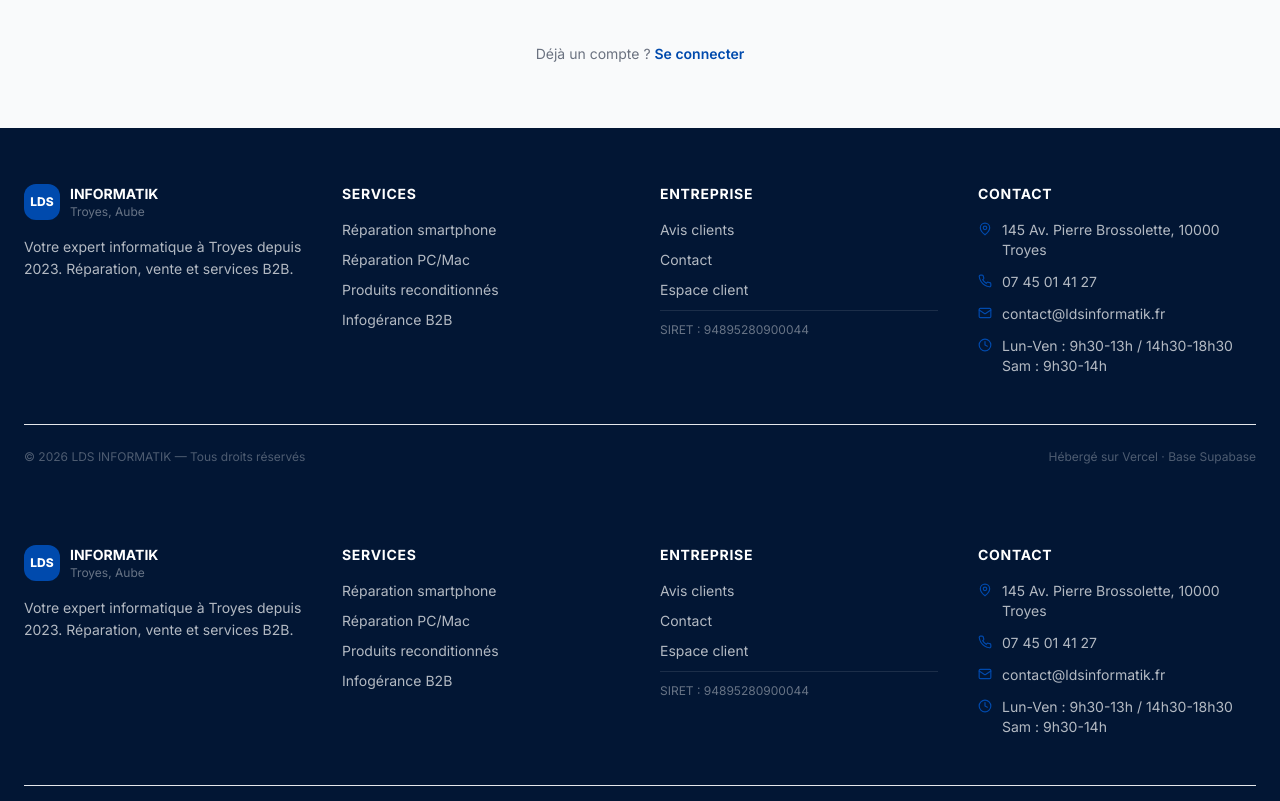
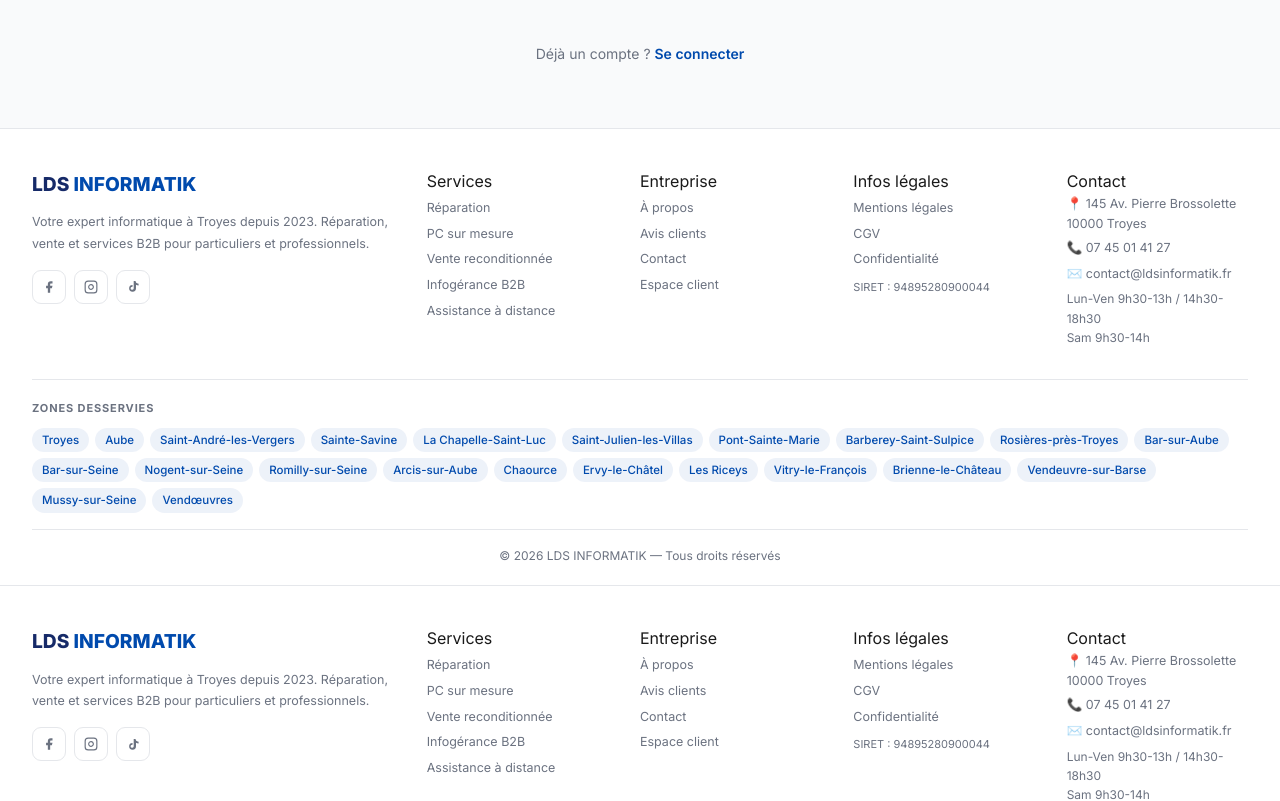
Before and after one commit to ldsinformatik/lds-informatik, a Next.js app: page /espace-client/inscription in a window 1280 px wide. Shown: the part 800-1601 px from the top of the page. Built offline with nearby package versions, Linux system fonts and the light colour scheme; no server answers; the database is empty.

Commit message:
Update Footer.tsx

```diff
--- a/components/layout/Footer.tsx
+++ b/components/layout/Footer.tsx
@@ -1,101 +1,103 @@
 import Link from 'next/link'
-import { MapPin, Phone, Mail, Clock, Facebook, Instagram } from 'lucide-react'
 
-interface FooterProps { boutique: Record<string, string> }
+const zones = ['Troyes','Aube','Saint-André-les-Vergers','Sainte-Savine','La Chapelle-Saint-Luc','Saint-Julien-les-Villas','Pont-Sainte-Marie','Barberey-Saint-Sulpice','Rosières-près-Troyes','Bar-sur-Aube','Bar-sur-Seine','Nogent-sur-Seine','Romilly-sur-Seine','Arcis-sur-Aube','Chaource','Ervy-le-Châtel','Les Riceys','Vitry-le-François','Brienne-le-Château','Vendeuvre-sur-Barse','Mussy-sur-Seine','Vendœuvres']
 
-export default function Footer({ boutique }: FooterProps) {
+export default function Footer({ boutique }: { boutique: Record<string, string> }) {
   const year = new Date().getFullYear()
   return (
-    <footer className="bg-[#021634] text-white/70 pt-14 pb-6">
-      <div className="max-w-7xl mx-auto px-4 sm:px-6">
-        <div className="grid grid-cols-1 sm:grid-cols-2 lg:grid-cols-4 gap-10 mb-12">
+    <footer className="footer" style={{ background: '#fff', borderTop: '1px solid var(--border)', padding: '40px 32px 20px' }}>
+      <div style={{ display: 'grid', gridTemplateColumns: '2fr 1fr 1fr 1fr 1fr', gap: '32px', marginBottom: '32px' }} className="footer-grid">
 
-          {/* Brand */}
-          <div>
-            <div className="flex items-center gap-2.5 mb-4">
-              <div className="w-9 h-9 bg-[#004AAD] rounded-xl flex items-center justify-center">
-                <span className="text-white font-black text-xs">LDS</span>
+        {/* Col 1 — Brand */}
+        <div className="footer-col">
+          <div style={{ fontSize: '1.2rem', fontWeight: 800, color: 'var(--secondary)', marginBottom: '12px' }}>
+            LDS <span style={{ color: 'var(--primary)' }}>INFORMATIK</span>
           </div>
-              <div>
-                <div className="text-white font-bold text-sm">INFORMATIK</div>
-                <div className="text-white/40 text-xs">Troyes, Aube</div>
-              </div>
-            </div>
-            <p className="text-sm leading-relaxed mb-4">
-              Votre expert informatique à Troyes depuis 2023. Réparation, vente et services B2B.
+          <p style={{ fontSize: '12.5px', color: 'var(--gray)', lineHeight: 1.7, marginBottom: '16px' }}>
+            Votre expert informatique à Troyes depuis 2023. Réparation, vente et services B2B pour particuliers et professionnels.
           </p>
-            <div className="flex gap-3">
-              {boutique.facebook && (
-                <a href={boutique.facebook} target="_blank" rel="noopener"
-                  className="w-9 h-9 bg-white/5 hover:bg-[#004AAD] rounded-lg flex items-center justify-center transition-all">
-                  <Facebook size={16} />
-                </a>
-              )}
-              {boutique.instagram && (
-                <a href={boutique.instagram} target="_blank" rel="noopener"
-                  className="w-9 h-9 bg-white/5 hover:bg-[#004AAD] rounded-lg flex items-center justify-center transition-all">
-                  <Instagram size={16} />
-                </a>
-              )}
+          <div style={{ display: 'flex', gap: '8px' }}>
+            {[
+              { href: boutique.facebook || '#', label: 'FB', svg: <svg width="14" height="14" viewBox="0 0 24 24" fill="currentColor"><path d="M18 2h-3a5 5 0 0 0-5 5v3H7v4h3v8h4v-8h3l1-4h-4V7a1 1 0 0 1 1-1h3z"/></svg> },
+              { href: boutique.instagram || '#', label: 'IG', svg: <svg width="14" height="14" viewBox="0 0 24 24" fill="none" stroke="currentColor" strokeWidth="2"><rect x="2" y="2" width="20" height="20" rx="5"/><path d="M16 11.37A4 4 0 1 1 12.63 8 4 4 0 0 1 16 11.37z"/><line x1="17.5" y1="6.5" x2="17.51" y2="6.5"/></svg> },
+              { href: boutique.tiktok || '#', label: 'TK', svg: <svg width="13" height="13" viewBox="0 0 24 24" fill="currentColor"><path d="M19.59 6.69a4.83 4.83 0 0 1-3.77-4.25V2h-3.45v13.67a2.89 2.89 0 0 1-2.88 2.5 2.89 2.89 0 0 1-2.89-2.89 2.89 2.89 0 0 1 2.89-2.89c.28 0 .54.04.79.1V9.01a6.34 6.34 0 0 0-6.34 6.34 6.34 6.34 0 0 0 6.34 6.34 6.34 6.34 0 0 0 6.33-6.34V8.69a8.18 8.18 0 0 0 4.78 1.52V6.75a4.85 4.85 0 0 1-1.01-.06z"/></svg> },
+            ].map(s => (
+              <a key={s.label} href={s.href} target="_blank" rel="noopener" style={{ width: '34px', height: '34px', borderRadius: '9px', border: '1px solid var(--border)', display: 'flex', alignItems: 'center', justifyContent: 'center', color: 'var(--gray)', textDecoration: 'none', transition: 'all .18s' }}>{s.svg}</a>
+            ))}
           </div>
         </div>
 
-          {/* Services */}
-          <div>
-            <h3 className="text-white font-bold text-sm mb-4 uppercase tracking-wider">Services</h3>
-            <ul className="space-y-2.5 text-sm">
-              <li><Link href="/reparer" className="hover:text-white transition-colors">Réparation smartphone</Link></li>
-              <li><Link href="/reparer" className="hover:text-white transition-colors">Réparation PC/Mac</Link></li>
-              <li><Link href="/acheter" className="hover:text-white transition-colors">Produits reconditionnés</Link></li>
-              <li><Link href="/infogerance" className="hover:text-white transition-colors">Infogérance B2B</Link></li>
+        {/* Col 2 — Services */}
+        <div className="footer-col">
+          <h4>Services</h4>
+          <ul>
+            <li><Link href="/reparer" style={{ color: 'var(--gray)', textDecoration: 'none', fontSize: '12.5px' }}>Réparation</Link></li>
+            <li><Link href="/acheter" style={{ color: 'var(--gray)', textDecoration: 'none', fontSize: '12.5px' }}>PC sur mesure</Link></li>
+            <li><Link href="/acheter" style={{ color: 'var(--gray)', textDecoration: 'none', fontSize: '12.5px' }}>Vente reconditionnée</Link></li>
+            <li><Link href="/infogerance" style={{ color: 'var(--gray)', textDecoration: 'none', fontSize: '12.5px' }}>Infogérance B2B</Link></li>
+            <li><a href={boutique.teamviewer || 'https://teamviewer.com'} target="_blank" rel="noopener" style={{ color: 'var(--gray)', textDecoration: 'none', fontSize: '12.5px' }}>Assistance à distance</a></li>
           </ul>
         </div>
 
-          {/* Légal */}
-          <div>
-            <h3 className="text-white font-bold text-sm mb-4 uppercase tracking-wider">Entreprise</h3>
-            <ul className="space-y-2.5 text-sm">
-              <li><Link href="/accueil#avis" className="hover:text-white transition-colors">Avis clients</Link></li>
-              <li><Link href="/contact" className="hover:text-white transition-colors">Contact</Link></li>
-              <li><Link href="/espace-client/connexion" className="hover:text-white transition-colors">Espace client</Link></li>
-              <li className="pt-2 border-t border-white/10">
-                <span className="text-xs text-white/40">SIRET : {boutique.siret || '94895280900044'}</span>
-              </li>
+        {/* Col 3 — Entreprise */}
+        <div className="footer-col">
+          <h4>Entreprise</h4>
+          <ul>
+            <li><span style={{ color: 'var(--gray)', fontSize: '12.5px', cursor: 'pointer' }}>À propos</span></li>
+            <li><a href={boutique.google_avis || 'https://share.google/DMnd40szJ82iOlb9I'} target="_blank" rel="noopener" style={{ color: 'var(--gray)', textDecoration: 'none', fontSize: '12.5px' }}>Avis clients</a></li>
+            <li><Link href="/contact" style={{ color: 'var(--gray)', textDecoration: 'none', fontSize: '12.5px' }}>Contact</Link></li>
+            <li><Link href="/espace-client/connexion" style={{ color: 'var(--gray)', textDecoration: 'none', fontSize: '12.5px' }}>Espace client</Link></li>
           </ul>
         </div>
 
-          {/* Contact */}
-          <div>
-            <h3 className="text-white font-bold text-sm mb-4 uppercase tracking-wider">Contact</h3>
-            <ul className="space-y-3 text-sm">
-              <li className="flex gap-2.5">
-                <MapPin size={14} className="text-[#004AAD] flex-shrink-0 mt-0.5" />
-                <span>{boutique.adresse || '145 Av. Pierre Brossolette'}, {boutique.cp || '10000'} {boutique.ville || 'Troyes'}</span>
-              </li>
-              <li className="flex gap-2.5">
-                <Phone size={14} className="text-[#004AAD] flex-shrink-0 mt-0.5" />
-                <a href={`tel:${boutique.tel?.replace(/\s/g,'')}`} className="hover:text-white">{boutique.tel || '07 45 01 41 27'}</a>
-              </li>
-              <li className="flex gap-2.5">
-                <Mail size={14} className="text-[#004AAD] flex-shrink-0 mt-0.5" />
-                <a href={`mailto:${boutique.email}`} className="hover:text-white">{boutique.email || 'contact@ldsinformatik.fr'}</a>
-              </li>
-              <li className="flex gap-2.5">
-                <Clock size={14} className="text-[#004AAD] flex-shrink-0 mt-0.5" />
-                <div>
-                  <div>Lun-Ven : 9h30-13h / 14h30-18h30</div>
-                  <div>Sam : 9h30-14h</div>
+        {/* Col 4 — Légal */}
+        <div className="footer-col">
+          <h4>Infos légales</h4>
+          <ul>
+            <li><span style={{ color: 'var(--gray)', fontSize: '12.5px', cursor: 'pointer' }}>Mentions légales</span></li>
+            <li><span style={{ color: 'var(--gray)', fontSize: '12.5px', cursor: 'pointer' }}>CGV</span></li>
+            <li><span style={{ color: 'var(--gray)', fontSize: '12.5px', cursor: 'pointer' }}>Confidentialité</span></li>
+            <li style={{ marginTop: '8px', fontSize: '11px', color: 'var(--gray)' }}>SIRET : {boutique.siret || '94895280900044'}</li>
+          </ul>
         </div>
-              </li>
+
+        {/* Col 5 — Contact */}
+        <div className="footer-col">
+          <h4>Contact</h4>
+          <ul>
+            <li style={{ fontSize: '12.5px', color: 'var(--gray)' }}>📍 {boutique.adresse || '145 Av. Pierre Brossolette'}</li>
+            <li style={{ fontSize: '12.5px', color: 'var(--gray)' }}>{boutique.cp || '10000'} {boutique.ville || 'Troyes'}</li>
+            <li><a href={`tel:${(boutique.tel || '0745014127').replace(/\s/g,'')}`} style={{ fontSize: '12.5px', color: 'var(--gray)', textDecoration: 'none' }}>📞 {boutique.tel || '07 45 01 41 27'}</a></li>
+            <li><a href={`mailto:${boutique.email || 'contact@ldsinformatik.fr'}`} style={{ fontSize: '12.5px', color: 'var(--gray)', textDecoration: 'none' }}>✉️ {boutique.email || 'contact@ldsinformatik.fr'}</a></li>
+            <li style={{ fontSize: '12px', color: 'var(--gray)', marginTop: '4px' }}>Lun-Ven 9h30-13h / 14h30-18h30</li>
+            <li style={{ fontSize: '12px', color: 'var(--gray)' }}>Sam 9h30-14h</li>
           </ul>
         </div>
       </div>
 
-        <div className="border-t border-white/8 pt-6 flex flex-col sm:flex-row items-center justify-between gap-3 text-xs text-white/30">
-          <span>© {year} LDS INFORMATIK — Tous droits réservés</span>
-          <span>Hébergé sur Vercel · Base Supabase</span>
+      {/* Zones desservies */}
+      <div style={{ borderTop: '1px solid var(--border)', paddingTop: '20px', marginBottom: '16px' }}>
+        <p style={{ fontSize: '11px', fontWeight: 700, color: 'var(--gray)', textTransform: 'uppercase', letterSpacing: '.08em', marginBottom: '10px' }}>Zones desservies</p>
+        <div style={{ display: 'flex', flexWrap: 'wrap', gap: '6px' }}>
+          {zones.map(z => (
+            <span key={z} style={{ fontSize: '11.5px', color: 'var(--primary)', background: 'rgba(0,74,173,.07)', padding: '3px 10px', borderRadius: '99px', fontWeight: 500 }}>{z}</span>
+          ))}
         </div>
       </div>
+
+      <div className="footer-bot" style={{ borderTop: '1px solid var(--border)', paddingTop: '16px', fontSize: '12px', color: 'var(--gray)', textAlign: 'center' }}>
+        © {year} LDS INFORMATIK — Tous droits réservés
+      </div>
+
+      <style>{`
+        @media(max-width:768px){
+          .footer-grid{grid-template-columns:1fr 1fr!important;}
+          .footer-col:first-child{grid-column:1/-1;}
+        }
+        @media(max-width:480px){
+          .footer-grid{grid-template-columns:1fr!important;}
+        }
+      `}</style>
     </footer>
   )
 }
```
Lines whose indentation alone changed are shown as unchanged.
